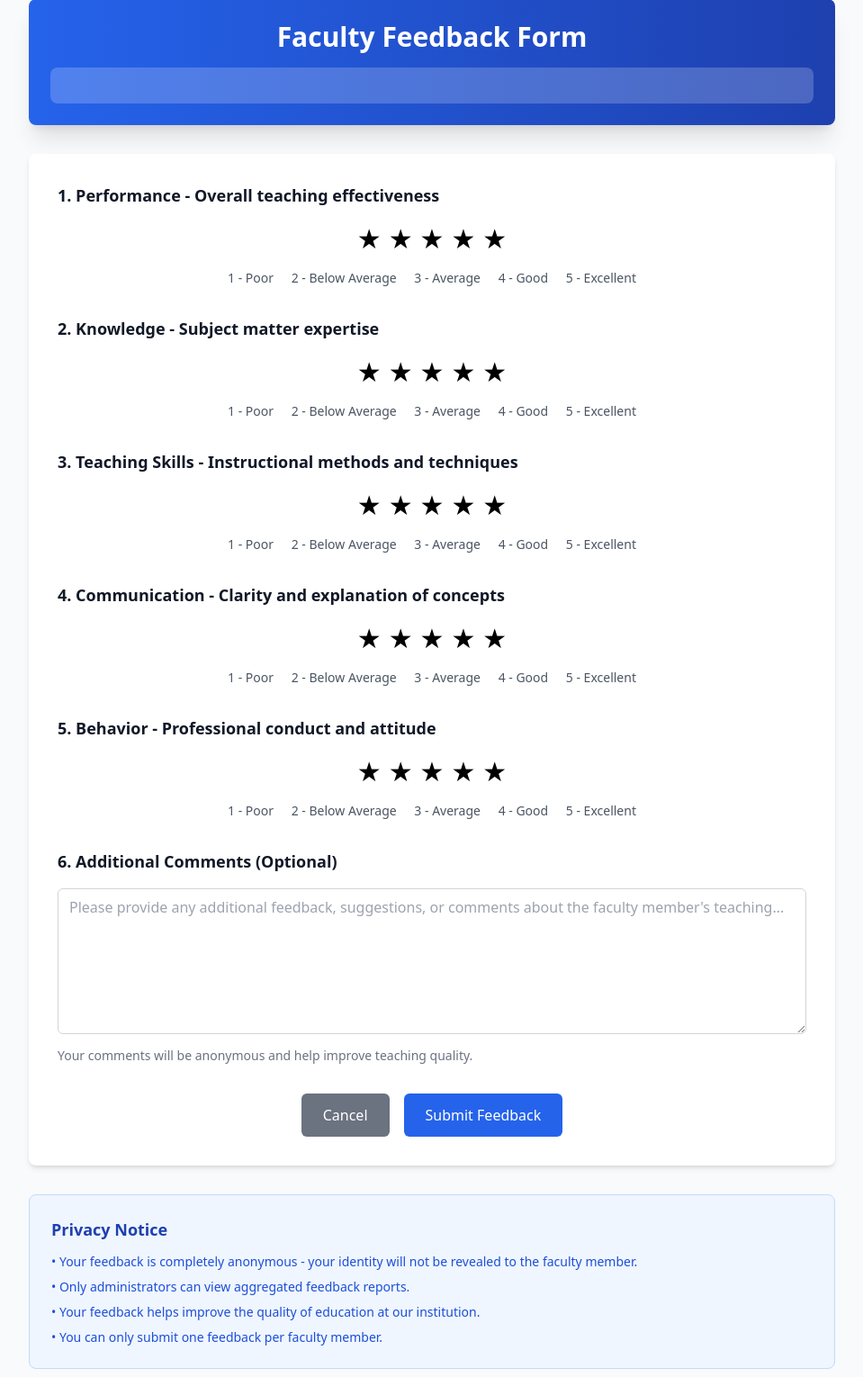
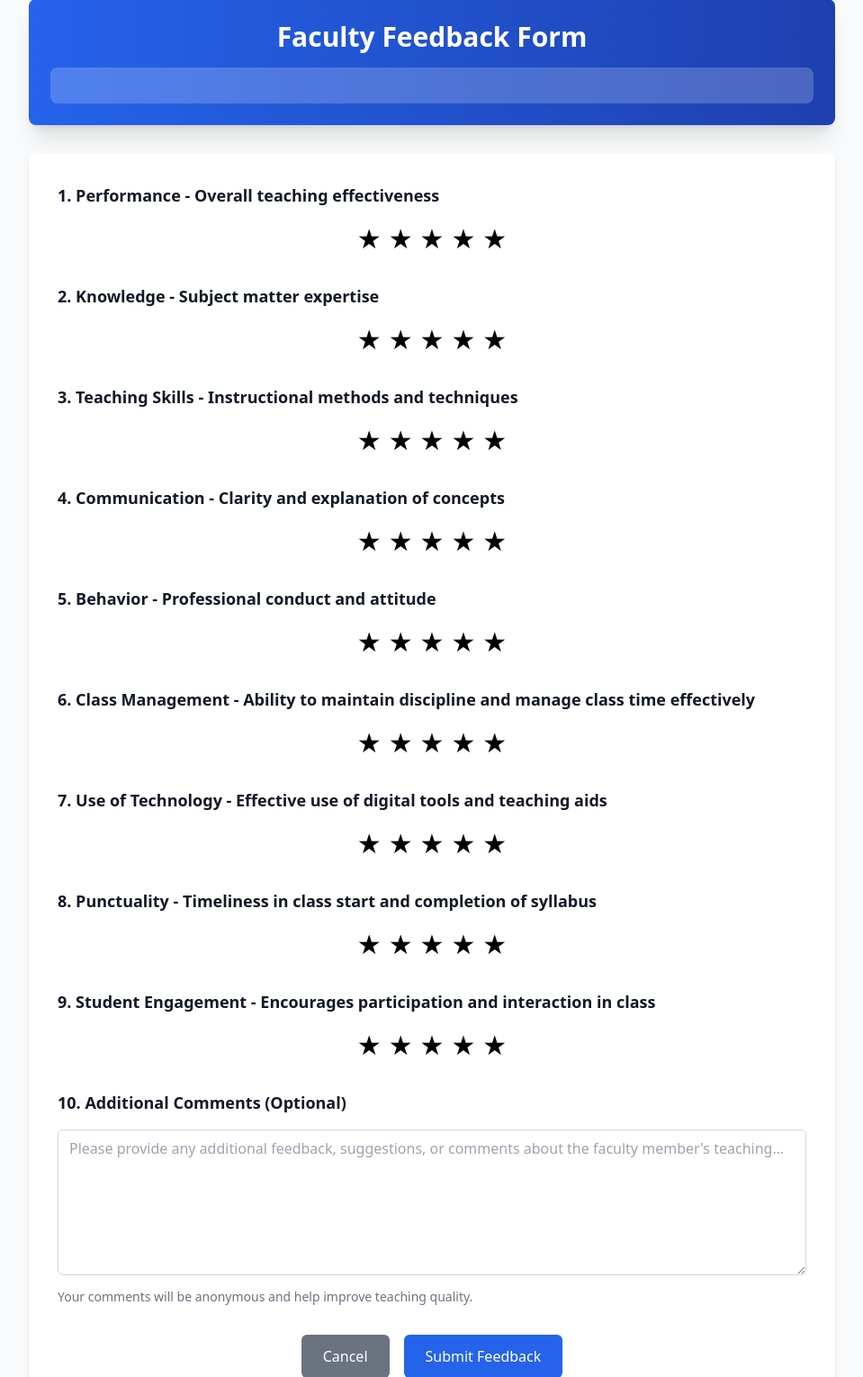
Before and after one commit to rajwani-7/faculty_feedback_system, a Flask app: template templates/feedback_form.html in a window 1280 px wide. Shown: the part 113-1643 px from the top of the page at 90% size, without its empty margins (160-1119 px from the left). Run offline with Flask 3, Linux system fonts and the light colour scheme; the template is opened without the code that fills it, so the values that code supplies are empty; some libraries are stand-ins or nearby versions.

Commit message:
added 4 more questions

```diff
--- a/templates/feedback_form.html
+++ b/templates/feedback_form.html
@@ -7,9 +7,7 @@
     <!-- Faculty Info Header -->
     <div class="bg-gradient-to-r from-blue-600 to-blue-800 rounded-lg shadow-xl p-6 mb-8">
         <div class="text-center">
-            <h1 class="text-3xl font-bold text-white mb-2">
-                Faculty Feedback Form
-            </h1>
+            <h1 class="text-3xl font-bold text-white mb-2">Faculty Feedback Form</h1>
             <div class="bg-white bg-opacity-20 rounded-lg p-4 mt-4">
                 <h2 class="text-xl font-semibold text-white mb-2">{{ faculty.name }}</h2>
                 <p class="text-blue-100 mb-1">{{ faculty.subject }}</p>
@@ -21,7 +19,8 @@
     <!-- Feedback Form -->
     <div class="bg-white rounded-lg shadow-md p-8">
         <form method="POST" action="{{ url_for('submit_feedback', faculty_id=faculty.id) }}" id="feedbackForm">
-            <!-- Performance Rating -->
+
+            <!-- 1. Performance -->
             <div class="mb-8">
                 <label class="block text-lg font-semibold text-gray-900 mb-4">
                     1. Performance - Overall teaching effectiveness
@@ -34,16 +33,9 @@
                     <span class="star text-3xl cursor-pointer empty" onclick="setRating(5, 'performance')">★</span>
                 </div>
                 <input type="hidden" name="performance" value="" required>
-                <div class="text-center text-sm text-gray-600">
-                    <span class="mr-4">1 - Poor</span>
-                    <span class="mr-4">2 - Below Average</span>
-                    <span class="mr-4">3 - Average</span>
-                    <span class="mr-4">4 - Good</span>
-                    <span>5 - Excellent</span>
-                </div>
             </div>
 
-            <!-- Knowledge Rating -->
+            <!-- 2. Knowledge -->
             <div class="mb-8">
                 <label class="block text-lg font-semibold text-gray-900 mb-4">
                     2. Knowledge - Subject matter expertise
@@ -56,16 +48,9 @@
                     <span class="star text-3xl cursor-pointer empty" onclick="setRating(5, 'knowledge')">★</span>
                 </div>
                 <input type="hidden" name="knowledge" value="" required>
-                <div class="text-center text-sm text-gray-600">
-                    <span class="mr-4">1 - Poor</span>
-                    <span class="mr-4">2 - Below Average</span>
-                    <span class="mr-4">3 - Average</span>
-                    <span class="mr-4">4 - Good</span>
-                    <span>5 - Excellent</span>
-                </div>
             </div>
 
-            <!-- Teaching Skills Rating -->
+            <!-- 3. Teaching Skills -->
             <div class="mb-8">
                 <label class="block text-lg font-semibold text-gray-900 mb-4">
                     3. Teaching Skills - Instructional methods and techniques
@@ -78,16 +63,9 @@
                     <span class="star text-3xl cursor-pointer empty" onclick="setRating(5, 'teaching_skills')">★</span>
                 </div>
                 <input type="hidden" name="teaching_skills" value="" required>
-                <div class="text-center text-sm text-gray-600">
-                    <span class="mr-4">1 - Poor</span>
-                    <span class="mr-4">2 - Below Average</span>
-                    <span class="mr-4">3 - Average</span>
-                    <span class="mr-4">4 - Good</span>
-                    <span>5 - Excellent</span>
-                </div>
             </div>
 
-            <!-- Communication Rating -->
+            <!-- 4. Communication -->
             <div class="mb-8">
                 <label class="block text-lg font-semibold text-gray-900 mb-4">
                     4. Communication - Clarity and explanation of concepts
@@ -100,16 +78,9 @@
                     <span class="star text-3xl cursor-pointer empty" onclick="setRating(5, 'communication')">★</span>
                 </div>
                 <input type="hidden" name="communication" value="" required>
-                <div class="text-center text-sm text-gray-600">
-                    <span class="mr-4">1 - Poor</span>
-                    <span class="mr-4">2 - Below Average</span>
-                    <span class="mr-4">3 - Average</span>
-                    <span class="mr-4">4 - Good</span>
-                    <span>5 - Excellent</span>
-                </div>
             </div>
 
-            <!-- Behavior Rating -->
+            <!-- 5. Behavior -->
             <div class="mb-8">
                 <label class="block text-lg font-semibold text-gray-900 mb-4">
                     5. Behavior - Professional conduct and attitude
@@ -122,29 +93,82 @@
                     <span class="star text-3xl cursor-pointer empty" onclick="setRating(5, 'behavior')">★</span>
                 </div>
                 <input type="hidden" name="behavior" value="" required>
-                <div class="text-center text-sm text-gray-600">
-                    <span class="mr-4">1 - Poor</span>
-                    <span class="mr-4">2 - Below Average</span>
-                    <span class="mr-4">3 - Average</span>
-                    <span class="mr-4">4 - Good</span>
-                    <span>5 - Excellent</span>
-                </div>
             </div>
 
-            <!-- Comments Section -->
+            <!-- 6. Class Management -->
+            <div class="mb-8">
+                <label class="block text-lg font-semibold text-gray-900 mb-4">
+                    6. Class Management - Ability to maintain discipline and manage class time effectively
+                </label>
+                <div class="flex justify-center space-x-2 mb-4" data-field="class_management">
+                    <span class="star text-3xl cursor-pointer empty" onclick="setRating(1, 'class_management')">★</span>
+                    <span class="star text-3xl cursor-pointer empty" onclick="setRating(2, 'class_management')">★</span>
+                    <span class="star text-3xl cursor-pointer empty" onclick="setRating(3, 'class_management')">★</span>
+                    <span class="star text-3xl cursor-pointer empty" onclick="setRating(4, 'class_management')">★</span>
+                    <span class="star text-3xl cursor-pointer empty" onclick="setRating(5, 'class_management')">★</span>
+                </div>
+                <input type="hidden" name="class_management" value="" required>
+            </div>
+
+            <!-- 7. Use of Technology -->
+            <div class="mb-8">
+                <label class="block text-lg font-semibold text-gray-900 mb-4">
+                    7. Use of Technology - Effective use of digital tools and teaching aids
+                </label>
+                <div class="flex justify-center space-x-2 mb-4" data-field="technology_use">
+                    <span class="star text-3xl cursor-pointer empty" onclick="setRating(1, 'technology_use')">★</span>
+                    <span class="star text-3xl cursor-pointer empty" onclick="setRating(2, 'technology_use')">★</span>
+                    <span class="star text-3xl cursor-pointer empty" onclick="setRating(3, 'technology_use')">★</span>
+                    <span class="star text-3xl cursor-pointer empty" onclick="setRating(4, 'technology_use')">★</span>
+                    <span class="star text-3xl cursor-pointer empty" onclick="setRating(5, 'technology_use')">★</span>
+                </div>
+                <input type="hidden" name="technology_use" value="" required>
+            </div>
+
+            <!-- 8. Punctuality -->
+            <div class="mb-8">
+                <label class="block text-lg font-semibold text-gray-900 mb-4">
+                    8. Punctuality - Timeliness in class start and completion of syllabus
+                </label>
+                <div class="flex justify-center space-x-2 mb-4" data-field="punctuality">
+                    <span class="star text-3xl cursor-pointer empty" onclick="setRating(1, 'punctuality')">★</span>
+                    <span class="star text-3xl cursor-pointer empty" onclick="setRating(2, 'punctuality')">★</span>
+                    <span class="star text-3xl cursor-pointer empty" onclick="setRating(3, 'punctuality')">★</span>
+                    <span class="star text-3xl cursor-pointer empty" onclick="setRating(4, 'punctuality')">★</span>
+                    <span class="star text-3xl cursor-pointer empty" onclick="setRating(5, 'punctuality')">★</span>
+                </div>
+                <input type="hidden" name="punctuality" value="" required>
+            </div>
+
+            <!-- 9. Student Engagement -->
+            <div class="mb-8">
+                <label class="block text-lg font-semibold text-gray-900 mb-4">
+                    9. Student Engagement - Encourages participation and interaction in class
+                </label>
+                <div class="flex justify-center space-x-2 mb-4" data-field="student_engagement">
+                    <span class="star text-3xl cursor-pointer empty" onclick="setRating(1, 'student_engagement')">★</span>
+                    <span class="star text-3xl cursor-pointer empty" onclick="setRating(2, 'student_engagement')">★</span>
+                    <span class="star text-3xl cursor-pointer empty" onclick="setRating(3, 'student_engagement')">★</span>
+                    <span class="star text-3xl cursor-pointer empty" onclick="setRating(4, 'student_engagement')">★</span>
+                    <span class="star text-3xl cursor-pointer empty" onclick="setRating(5, 'student_engagement')">★</span>
+                </div>
+                <input type="hidden" name="student_engagement" value="" required>
+            </div>
+
+            <!-- 10. Comments -->
             <div class="mb-8">
                 <label for="comments" class="block text-lg font-semibold text-gray-900 mb-4">
-                    6. Additional Comments (Optional)
+                    10. Additional Comments (Optional)
                 </label>
                 <textarea id="comments" name="comments" rows="6"
-                          class="w-full px-3 py-2 border border-gray-300 rounded-md focus:outline-none focus:ring-blue-500 focus:border-blue-500"
-                          placeholder="Please provide any additional feedback, suggestions, or comments about the faculty member's teaching..."></textarea>
+                    class="w-full px-3 py-2 border border-gray-300 rounded-md focus:outline-none focus:ring-blue-500 focus:border-blue-500"
+                    placeholder="Please provide any additional feedback, suggestions, or comments about the faculty member's teaching..."></textarea>
                 <p class="text-sm text-gray-500 mt-2">
                     Your comments will be anonymous and help improve teaching quality.
                 </p>
             </div>
 
-            <!-- Submit Button -->
+            <!-- Submit -->
             <div class="flex justify-center space-x-4">
                 <a href="{{ url_for('student_dashboard') }}"
                    class="bg-gray-500 hover:bg-gray-600 text-white px-6 py-3 rounded-md font-medium transition duration-200">
@@ -188,7 +212,10 @@
 
 // Form validation
 document.getElementById('feedbackForm').addEventListener('submit', function(e) {
-    const requiredFields = ['performance', 'knowledge', 'teaching_skills', 'communication', 'behavior'];
+    const requiredFields = [
+        'performance', 'knowledge', 'teaching_skills', 'communication', 'behavior',
+        'class_management', 'technology_use', 'punctuality', 'student_engagement'
+    ];
     let isValid = true;
 
     requiredFields.forEach(field => {
@@ -204,13 +231,10 @@
         return false;
     }
 
-    // Confirm submission
     if (!confirm('Are you sure you want to submit this feedback? You cannot modify it after submission.')) {
         e.preventDefault();
         return false;
     }
-
-    return true;
 });
 </script>
 {% endblock %}
```
